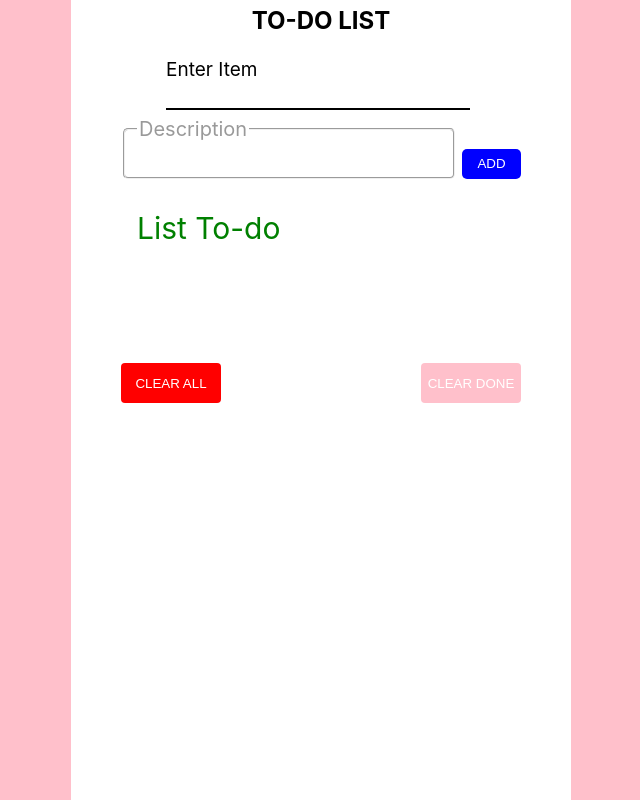
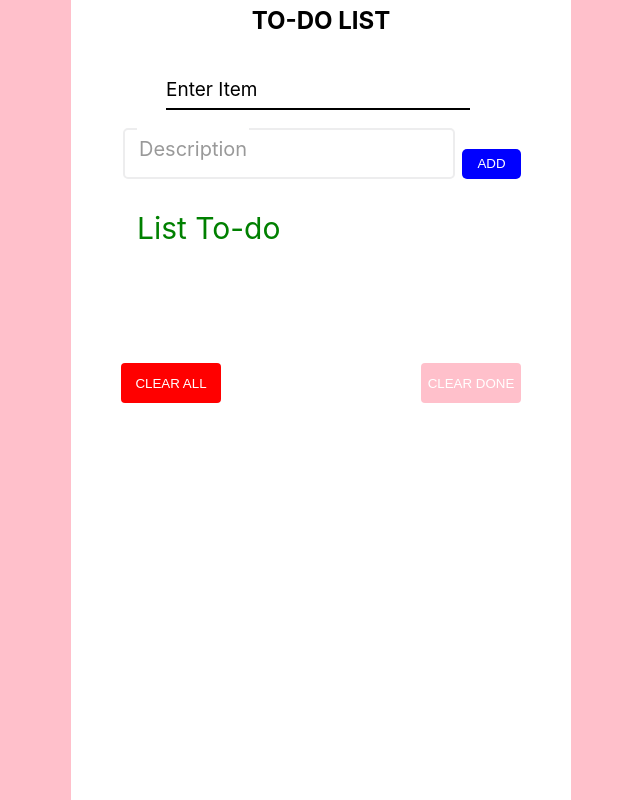
Before and after one commit to tu123123/react, a React (Create React App) app: page / in a window 1280 px wide. Shown: the whole page, without its empty margins (319-959 px from the left). Built offline with nearby package versions, Linux system fonts and the light colour scheme.

Commit message:
add animation

```diff
--- a/src/components/formToDo.css
+++ b/src/components/formToDo.css
@@ -13,7 +13,7 @@
 
 	width:310px;
 	height:60px;
-	overflow:auto;
+
 
 }
 
@@ -26,11 +26,13 @@
 	z-index:22;
 }
 .e-item p{
-
 	font-size:19px;
 	transition:0.5s;
 	float:left;
 	z-index:1;
+}
+.form p{
+	transform: translateY(20px);
 }
 .click{
 	transform:translateY(225px);
@@ -48,6 +50,7 @@
 .des fieldset{
 	transition:0.5s;
 	width:300px;
+
 	border-radius:5px;
 }
 .clickdes{
@@ -62,6 +65,18 @@
 	transition:0.5s;
 	font-size:20px;
 	color:rgb(0,0,0,0.4);
+}
+.blue{
+	color:blue;
+}
+.formdes fieldset legend{
+	transform: translateY(20px);
+}
+.formdes fieldset{
+
+	border:2px solid rgb(237, 237, 238);
+
+
 }
 .des fieldset input{
 	width:300px;
--- a/src/components/formToDo.js
+++ b/src/components/formToDo.js
@@ -2,8 +2,41 @@ import React,{useState} from "react";
 import './formToDo.css';
 import List from './listTodo';
 import Edit from './edit';
+import './animation';
 class Todo extends React.Component{
+     title=()=>{
+        document.querySelector('.e-item p').style.transform="translateY(0)";
+        document.querySelector('.e-item p').style.transform="scale(0.7)";
+        document.querySelector('.e-item p').style.color="gray";
+    }
+    untitle=()=>{
+        if( document.querySelector('.e-item .i-item').value=="")
+        {
+            document.querySelector('.e-item p').style.transform="scale(1)";
+            document.querySelector('.e-item p').style.transform="translateY(20px)";
+            document.querySelector('.e-item p').style.color="black";
+        }
 
+    }
+    clickDes=()=>{
+       let a=document.querySelector('.formdes legend');
+       let b=document.querySelector('.formdes fieldset');
+       a.style.transform="translateY(0)";
+       a.style.color='blue';
+       b.style.border="2px solid blue"
+    }
+    unclickDes=()=>{
+        if( document.querySelector('.formdes input').value=="")
+        {
+        let a=document.querySelector('.formdes legend');
+       let b=document.querySelector('.formdes fieldset');
+       a.style.transform="translateY(20px)";
+       a.style.color='gray';
+       b.style.border="2px solid rgb(237, 237, 238)"
+    }}
+    des=()=>{
+
+    }
     state={
         list:[
 
@@ -51,6 +84,8 @@ class Todo extends React.Component{
             this.setState({
                 list:[...this.state.list,newitem]
             })}
+            this.unclickDes();
+            this.untitle();
         }
     clearAll=()=>{
         document.getElementById("clearDone").style.backgroundColor="pink";
@@ -93,14 +128,14 @@ for(let i=0;i<checkboxlb.length;i++){
            <div class="container">
 
 <h2>TO-DO LIST</h2>
-<div class="e-item">
-<p onclick="clickItem()">Enter Item</p>
-<input onfocusout="unclick()"  onclick="clickItem()" class="i-item" ></input>
+<div class="e-item form">
+<p >Enter Item</p>
+<input onBlur={()=>this.untitle()}  onClick={()=>this.title()} class="i-item" ></input>
 </div>
-<div class="des">
+<div class="des formdes">
 <fieldset>
 <legend onclick="clickDes()">Description</legend>
-<input onfocusout="unclickDes()" onclick="clickDes()"  class="i-des"></input>
+<input  onBlur={()=>this.unclickDes()} onClick={()=>this.clickDes()}  class="i-des"></input>
 </fieldset>
 <button onClick={()=>this.addList()}>ADD</button>
 </div>
```
Also changed, not shown: src/components/animation.js (added).
